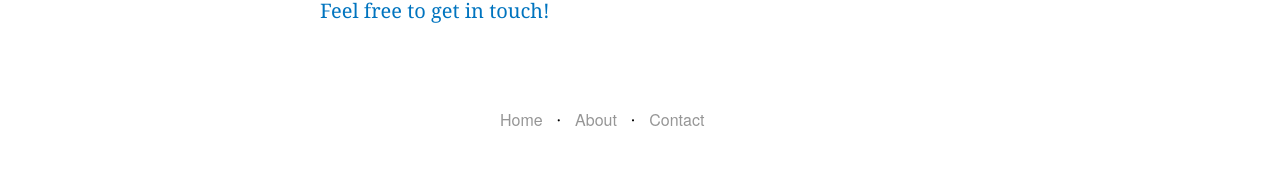
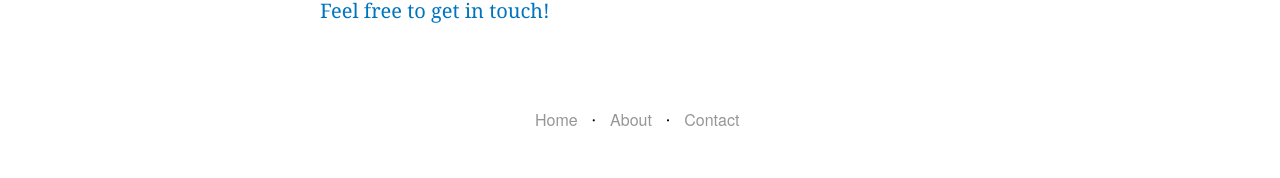
Before and after one commit to Donohue/donohue.github.io, a Jekyll site: the page built from about.md, in a window 1280 px wide. Shown: the part 955-1133 px from the top of the page. Built offline with Jekyll 4.4.1, drawn with Linux system fonts in a browser that asks for light colours; some web fonts are replaced.

Commit message:
Set viewport for mobile devices and tweak footer width
Signed-off-by: Brian Donohue <brian@bthdonohue.com>

```diff
--- a/_layouts/default.html
+++ b/_layouts/default.html
@@ -2,6 +2,7 @@
 <html lang="en">
   <head>
     <meta charset="utf-8">
+    <meta name="viewport" content="width=device-width, initial-scale=1">
     <title>{{ page.title }}</title>
     <link rel="stylesheet" href="/css/main.css">
     <link rel="icon" type="image/png" href="/img/favicon.png">
--- a/css/main.css
+++ b/css/main.css
@@ -281,7 +281,7 @@
 }
 
 .footer {
-	width: 300px;
+	max-width: 230px;
 	margin: 80px auto 30px auto;
 }
 
```
